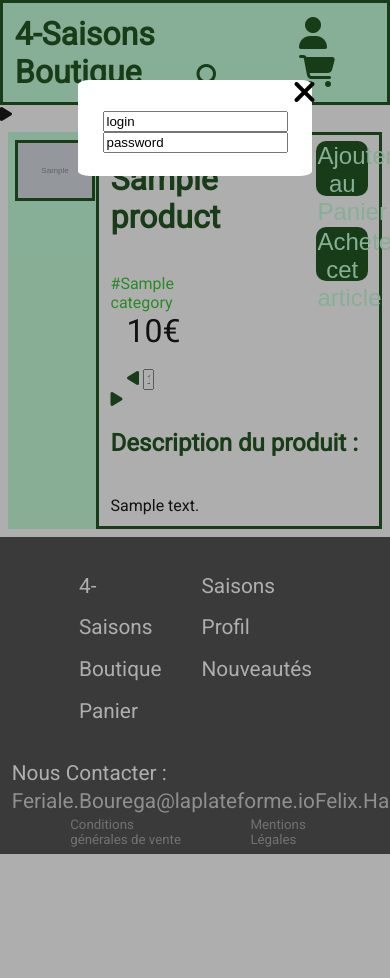
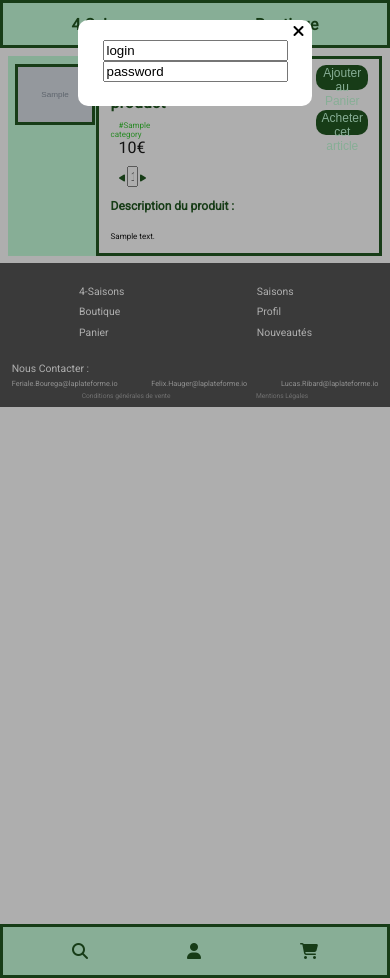
Before and after one commit to felix-hauger/boutique-en-ligne, a PHP site: page /public/product.php in a window 390 px wide, after a click that opens the changed part; the page is wider, and only the part inside the window is pictured. Run offline with PHP 8.4, Linux system fonts and the light colour scheme; tables that the repository leaves empty hold one stand-in row (values such as "Sample post"); grey boxes marked "Sample" are stand-in pictures.

Commit message:
Responsive CSS

```diff
--- a/public/includes/header.css
+++ b/public/includes/header.css
@@ -7,10 +7,9 @@
 header {
     user-select: none;
     padding: 3%;
-    font-size: 2em;
     font-weight: bolder;
     display: flex;
-    justify-content: space-between;
+    font-size: 2em;
     background-color: var(--bg-color);
     color: var(--detail-color);
     border-style: solid;
@@ -20,25 +19,25 @@ header {
 }
 
 
-
 body {
     margin: 0;
     font-family: 'Roboto', sans-serif;
 }
 
-header a {
-    color: var(--detail-color);
-    text-decoration: none;
-}
-
-header a:visited {
+header a,
+header a:visited,
+#OptionMobile a,
+#OptionMobile a:visited  {
     color: var(--detail-color);
     text-decoration: none;
 }
 
 header a:hover,
 header a:visited:hover,
-header i:hover {
+header i:hover,
+#OptionMobile a:hover,
+#OptionMobile a:visited:hover,
+#OptionMobile i:hover {
     color: var(--hover-color);
 }
 
@@ -61,9 +60,11 @@ header #SearchIcon {
     left: 7px;
     cursor: pointer;
 }
-#User{
+
+#User {
     cursor: pointer;
 }
+
 #popup {
     display: none;
     background-color: #2e2e2e62;
@@ -74,7 +75,7 @@ header #SearchIcon {
     width: 60%;
     height: 90%;
     padding: 20%;
-    padding-top: 5em
+    padding-top: 5%
 }
 
 #popup-Content {
@@ -82,9 +83,83 @@ header #SearchIcon {
     background-color: white;
     padding: 10%;
     padding-top: 5%;
-    border-radius: 5%;
+    border-radius: 10px;
 }
-#close-popup{
+
+#close-popup {
     position: absolute;
     left: 75%;
 }
+
+#OptionMobile {
+    background-color: var(--bg-color);
+    color: var(--detail-color);
+    border-style: solid;
+    border-color: var(--detail-color);
+    position: fixed;
+    padding: 5%;
+    bottom: 0;
+    width:88.5%;
+    display: flex;
+    justify-content: space-around;
+}
+
+
+#SearchBarMobile{
+    display: none;
+    position: fixed;
+    bottom:8%;
+    width: 95%;
+    height: 3%;
+    border-style: solid;
+    border-color: var(--detail-color);
+    margin: 0;
+    left:1%
+}
+#SearchHideMobile{
+    display: none;
+
+}
+
+/* Version Mobile */
+@media screen and (max-width: 800px) {
+    header {
+        font-size: 2em;
+    }
+    footer{
+        margin-bottom: 13%;
+    }
+
+    body {
+        font-size: 50%;
+    }
+
+    #boxAddr {
+        font-size: 70%;
+    }
+
+    #WideScreenView {
+
+        display: none;
+    }
+
+    header {
+        justify-content: space-around;
+    }
+
+}
+
+/* Version PC*/
+@media screen and (min-width: 800px) {
+    header {
+        justify-content: space-between;
+    }
+
+    #MobileScreenView {
+        display: none;
+    }
+
+    #OptionMobile {
+        display: none;
+    }
+}
--- a/public/includes/header.js
+++ b/public/includes/header.js
@@ -1,7 +1,13 @@
 var icon = document.getElementById("SearchIcon");
 var bar = document.getElementById("SearchBar");
 var hide = document.getElementById("SearchHide");
+
 var popup = document.getElementById("popup");
+
+var iconMobile = document.getElementById("SearchIconMobile");
+var barMobile = document.getElementById("SearchBarMobile");
+var hideMobile = document.getElementById("SearchHideMobile");
+
 var r = document.querySelector(':root');
 
 var Research = 0;
@@ -11,16 +17,26 @@ function Recherche() {
 
     if (Research === 0) {
 
+        iconMobile.style.display = "none"
+        barMobile.style.display = "inline";
+        hideMobile.style.display = "inline";
+
         icon.style.display = "none"
         bar.style.display = "inline";
         hide.style.display = "inline";
+
         Research = 1;
     }
     else if (Research === 1) {
 
+        iconMobile.style.display = "inline"
+        barMobile.style.display = "none";
+        hideMobile.style.display = "none";
+
         icon.style.display = "inline"
         bar.style.display = "none";
         hide.style.display = "none";
+
         Research = 0;
     }
 
--- a/public/includes/header.php
+++ b/public/includes/header.php
@@ -1,8 +1,6 @@
 <!DOCTYPE html>
 
 <head>
-
-    <meta name="viewport" content="width=device-width, initial-scale=1.0">
     <link href="includes/header.css" rel="stylesheet" type="text/css" />
     <link rel="stylesheet" href="https://cdnjs.cloudflare.com/ajax/libs/font-awesome/6.4.0/css/all.min.css"
         integrity="sha512-iecdLmaskl7CVkqkXNQ/ZH/XLlvWZOJyj7Yy7tcenmpD1ypASozpmT/E0iPtmFIB46ZmdtAc9eNBvH0H/ZpiBw=="
@@ -14,7 +12,7 @@
 </head>
 
 <body>
-    <header>
+    <header id="WideScreenView">
         <div>
             <a href="index.php">4-Saisons </a> &emsp;
             <a href="Boutique.php">Boutique </a> &emsp;
@@ -23,12 +21,37 @@
             <input id="SearchBar" placeholder="Rechercher"></input>
         </div>
         <div>
+            <?php
+            if (isset($_SESSION['user'])){
+                echo '<a id="User" href="user.php"><i class="fa-solid fa-user"></i></a>&emsp;';
+                if ($_SESSION['role']=="admin"){
+                    echo '<i class="fa-solid fa-play" onclick="SetSaisons()"></i>';
+                    echo '<a href="admin.php"><i class="fa-solid fa-toolbox"></i></a>';
+                }
+            }
+            ?>
             <a id="User" onclick="ShowUser()"><i class="fa-solid fa-user"></i></a>&emsp;
             <a href="panier.php"><i class="fa-solid fa-cart-shopping"></i></a>
 
         </div>
     </header>
-    <!--<i class="fa-solid fa-play" onclick="SetSaisons()"></i> BT changement de saison  -->
+
+    <header id="MobileScreenView">
+        <a href="index.php">4-Saisons </a>
+        <a href="Boutique.php">Boutique </a>
+    </header>
+
+    <div id="OptionMobile">
+        <div>
+            <i id="SearchIconMobile" class="fa-sharp fa-solid fa-magnifying-glass fa-2xl" onclick="Recherche()"></i>
+            <i id="SearchHideMobile" class="fa-solid fa-square-minus fa-2xl" onclick="Recherche()"></i>
+            <input id="SearchBarMobile" placeholder="Rechercher"></input>
+        </div>
+
+        <a id="UserMobile" onclick="ShowUser()"><i class="fa-solid fa-user fa-2xl"></i></a>
+        <a id="CartMobile" href="panier.php"><i class="fa-solid fa-cart-shopping fa-2xl"></i></a>
+    </div>
+
     <div id="popup" onclick="HideUser()">
 
         <form id="popup-Content" method="post" onclick="StopPropa(event)">
--- a/public/product.php
+++ b/public/product.php
@@ -41,7 +41,6 @@ $Cat = $Cat[0];
 
 <body>
     <?php require_once("includes/header.php"); ?>
-    <i class="fa-solid fa-play" onclick="SetSaisons()"></i>
 
 
     <main>
```
